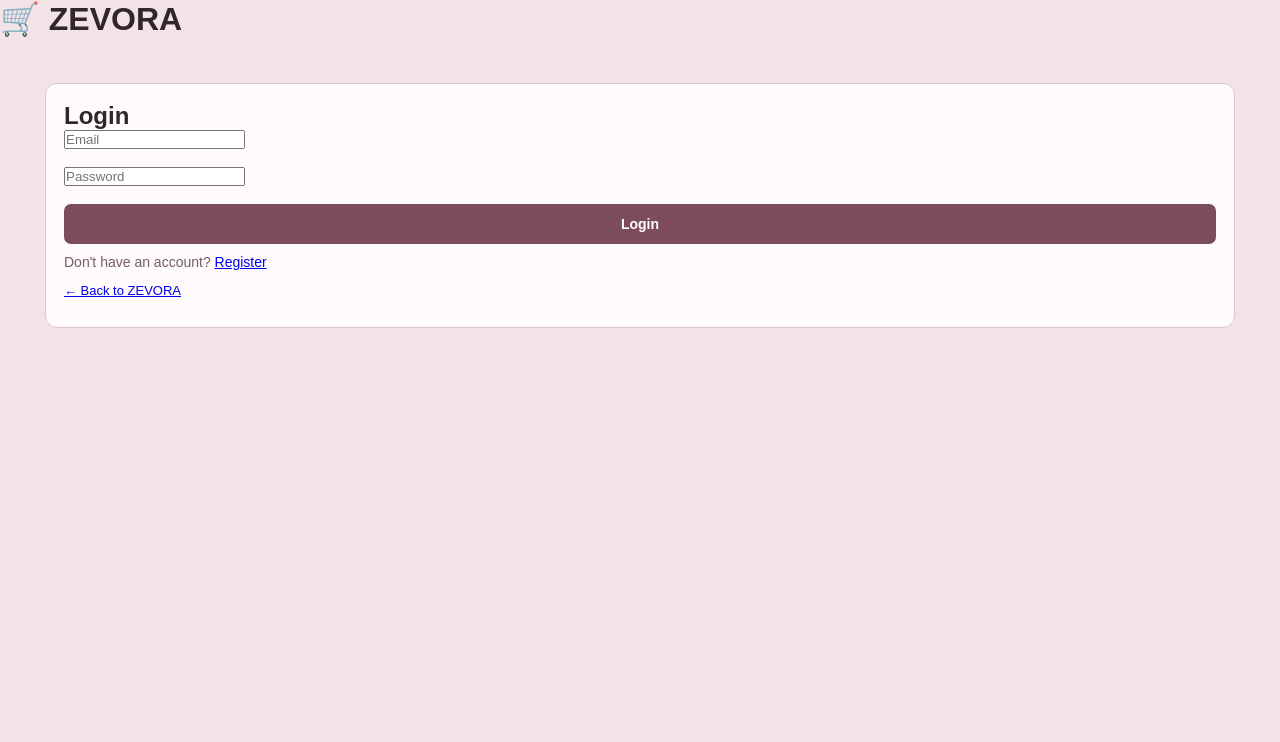
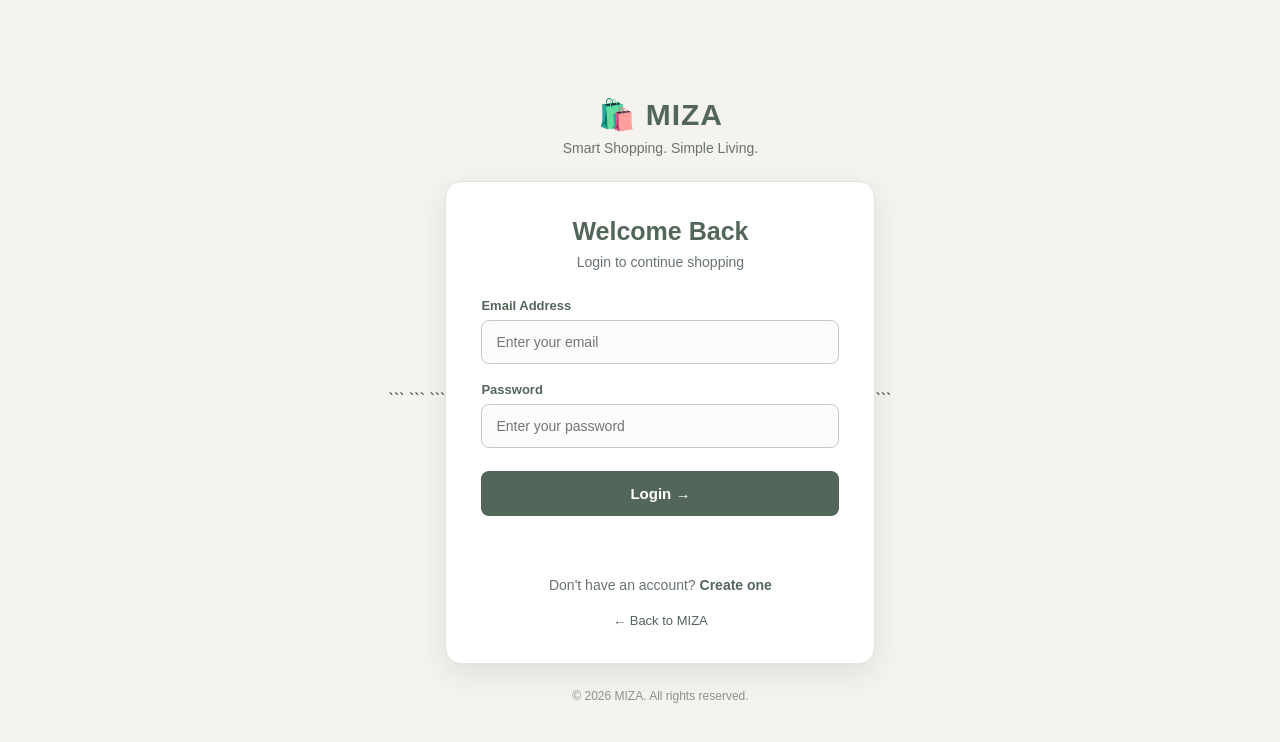
Before and after one commit to Hifza18/CodeAlpha_MIZA, a plain HTML site: page frontend/login.html in a window 1280 px wide. Drawn offline with Linux system fonts and the light colour scheme.

Commit message:
Rename store to MIZA

````diff
--- a/frontend/login.html
+++ b/frontend/login.html
@@ -3,73 +3,331 @@
 <html lang="en">
 
 <head>
+
+```
 <meta charset="UTF-8">
-    <meta name="viewport" content="width=device-width, initial-scale=1.0">
 
+<meta
+    name="viewport"
+    content="width=device-width, initial-scale=1.0"
+>
 
-<title>Login - ZEVORA</title>
+<title>Login - MIZA</title>
 
-<link rel="stylesheet" href="style.css">
+<style>
 
+    * {
+        margin: 0;
+        padding: 0;
+        box-sizing: border-box;
+    }
+
+    body {
+        font-family: Arial, Helvetica, sans-serif;
+        background: #F5F3EE;
+        color: #29332D;
+        min-height: 100vh;
+
+        display: flex;
+        align-items: center;
+        justify-content: center;
+
+        padding: 20px;
+    }
+
+    .login-wrapper {
+        width: 100%;
+        max-width: 430px;
+    }
+
+    .brand {
+        text-align: center;
+        margin-bottom: 25px;
+    }
+
+    .brand h1 {
+        color: #53665A;
+        font-size: 30px;
+        letter-spacing: 1px;
+        margin-bottom: 8px;
+    }
+
+    .brand p {
+        color: #68736C;
+        font-size: 14px;
+    }
+
+    .login-card {
+        background: white;
+        border: 1px solid #DCE4DE;
+        border-radius: 16px;
+        padding: 35px;
+
+        box-shadow:
+            0 10px 30px
+            rgba(41, 51, 45, 0.10);
+    }
+
+    .login-card h2 {
+        text-align: center;
+        color: #53665A;
+        font-size: 25px;
+        margin-bottom: 8px;
+    }
+
+    .login-subtitle {
+        text-align: center;
+        color: #68736C;
+        font-size: 14px;
+        margin-bottom: 28px;
+    }
+
+    .form-group {
+        margin-bottom: 18px;
+    }
+
+    .form-group label {
+        display: block;
+        font-size: 13px;
+        font-weight: bold;
+        color: #53665A;
+        margin-bottom: 7px;
+    }
+
+    .form-group input {
+        width: 100%;
+        padding: 13px 14px;
+
+        border: 1px solid #BFCBC2;
+        border-radius: 8px;
+
+        background: #FAFBFA;
+        color: #29332D;
+
+        font-size: 14px;
+
+        outline: none;
+
+        transition: 0.2s;
+    }
+
+    .form-group input:focus {
+        border-color: #789080;
+
+        box-shadow:
+            0 0 0 3px
+            rgba(120, 144, 128, 0.12);
+    }
+
+    .login-button {
+        width: 100%;
+
+        padding: 14px;
+
+        margin-top: 5px;
+
+        background: #53665A;
+        color: white;
+
+        border: none;
+        border-radius: 8px;
+
+        font-size: 15px;
+        font-weight: bold;
+
+        cursor: pointer;
+
+        transition: 0.2s;
+    }
+
+    .login-button:hover {
+        background: #789080;
+        transform: translateY(-1px);
+    }
+
+    #message {
+        text-align: center;
+        margin-top: 16px;
+
+        font-size: 14px;
+        font-weight: bold;
+
+        min-height: 20px;
+    }
+
+    .register-text {
+        text-align: center;
+
+        color: #68736C;
+
+        font-size: 14px;
+
+        margin-top: 25px;
+    }
+
+    .register-text a {
+        color: #53665A;
+        font-weight: bold;
+        text-decoration: none;
+    }
+
+    .register-text a:hover {
+        text-decoration: underline;
+    }
+
+    .back-link {
+        display: block;
+
+        text-align: center;
+
+        margin-top: 20px;
+
+        color: #53665A;
+
+        text-decoration: none;
+
+        font-size: 13px;
+    }
+
+    .back-link:hover {
+        text-decoration: underline;
+    }
+
+    .footer-text {
+        text-align: center;
+
+        margin-top: 25px;
+
+        color: #8A938D;
+
+        font-size: 12px;
+    }
+
+    @media (max-width: 500px) {
+
+        body {
+            padding: 15px;
+        }
+
+        .login-card {
+            padding: 28px 22px;
+        }
+
+        .brand h1 {
+            font-size: 26px;
+        }
+
+    }
+
+</style>
+```
 
 </head>
 
 <body>
 
+```
+<div class="login-wrapper">
 
-<header>
-    <h1>🛒 ZEVORA</h1>
-</header>
+    <div class="brand">
 
-<main>
+        <h1>🛍️ MIZA</h1>
 
-    <div class="product-card">
+        <p>
+            Smart Shopping. Simple Living.
+        </p>
 
-        <h2>Login</h2>
+    </div>
+
+
+    <div class="login-card">
+
+        <h2>
+            Welcome Back
+        </h2>
+
+        <p class="login-subtitle">
+            Login to continue shopping
+        </p>
+
 
         <form id="loginForm">
+
+            <div class="form-group">
+
+                <label for="email">
+                    Email Address
+                </label>
 
                 <input
                     type="email"
                     id="email"
-                placeholder="Email"
+                    placeholder="Enter your email"
                     required
                 >
 
-            <br><br>
+            </div>
+
+
+            <div class="form-group">
+
+                <label for="password">
+                    Password
+                </label>
 
                 <input
                     type="password"
                     id="password"
-                placeholder="Password"
+                    placeholder="Enter your password"
                     required
                 >
 
-            <br><br>
+            </div>
 
-            <button type="submit">
-                Login
+
+            <button
+                type="submit"
+                class="login-button"
+            >
+                Login →
             </button>
 
         </form>
 
+
         <p id="message"></p>
 
-        <p>
+
+        <p class="register-text">
+
             Don't have an account?
-            <a href="register.html">Register</a>
+
+            <a href="register.html">
+                Create one
+            </a>
+
         </p>
 
-        <p>
-            <a href="index.html">← Back to ZEVORA</a>
+
+        <a
+            href="index.html"
+            class="back-link"
+        >
+            ← Back to MIZA
+        </a>
+
+    </div>
+
+
+    <p class="footer-text">
+        © 2026 MIZA. All rights reserved.
     </p>
 
 </div>
 
-</main>
 
 <script src="login.js"></script>
-
+```
 
 </body>
 
--- a/frontend/login.js
+++ b/frontend/login.js
@@ -1,4 +1,4 @@
-const API_URL = "https://zevora-no6r.onrender.com/api/auth";
+const API_URL = "https://MIZAH-no6r.onrender.com/api/auth";
 
 const loginForm = document.getElementById("loginForm");
 const message = document.getElementById("message");
--- a/frontend/register.js
+++ b/frontend/register.js
@@ -1,4 +1,4 @@
-const API_URL = "https://zevora-no6r.onrender.com/api/auth";
+const API_URL = "https://MIZAH-no6r.onrender.com/api/auth";
 
 const registerForm = document.getElementById("registerForm");
 const message = document.getElementById("message");
--- a/frontend/script.js
+++ b/frontend/script.js
@@ -1,4 +1,4 @@
-const API_URL = "https://zevora-no6r.onrender.com/api/products";
+const API_URL = "https://MIZAH-no6r.onrender.com/api/products";
 
 let products = [];
 let cart = JSON.parse(localStorage.getItem("cart")) || [];
````
Also changed, not shown: frontend/admin-orders.html (+1 -1 lines), frontend/admin.html (+3 -3 lines), frontend/cart.html (+1 -1 lines), frontend/orders.html (+1 -1 lines). Lines whose indentation alone changed are shown as unchanged.
